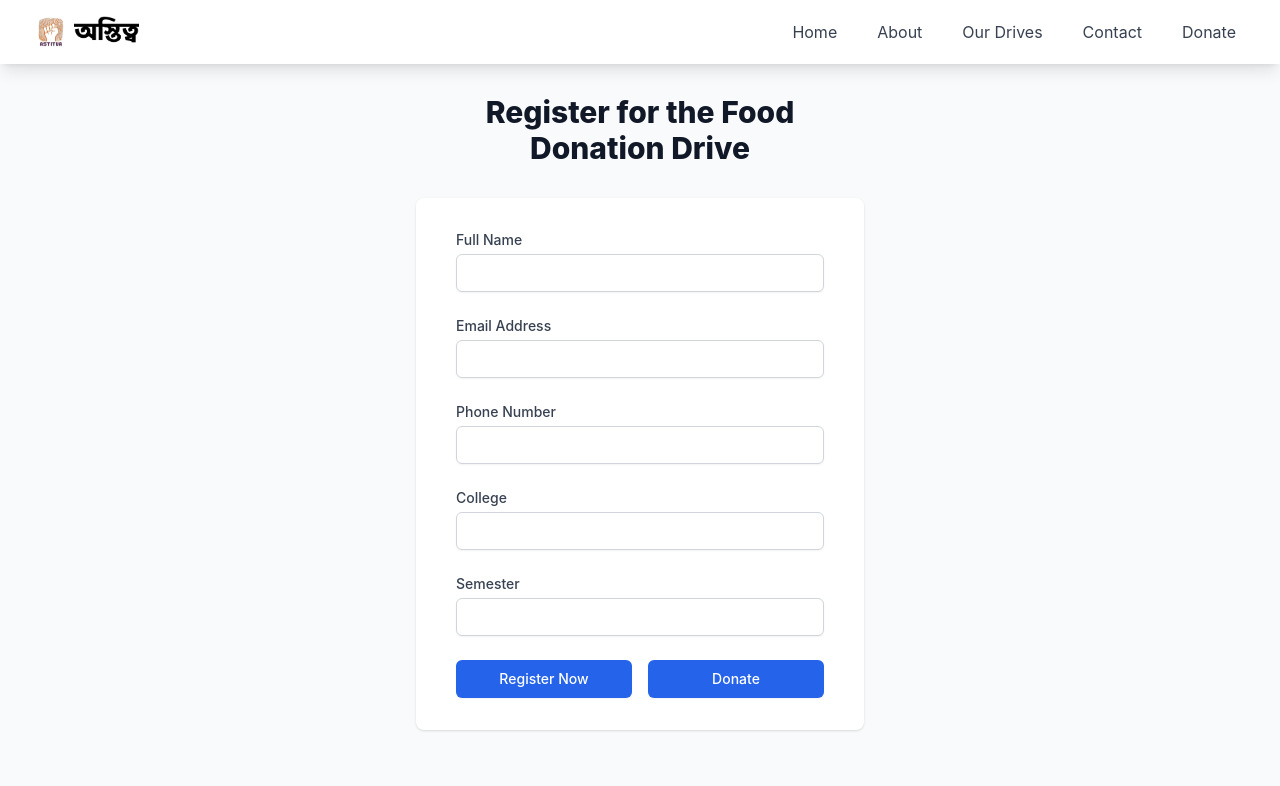
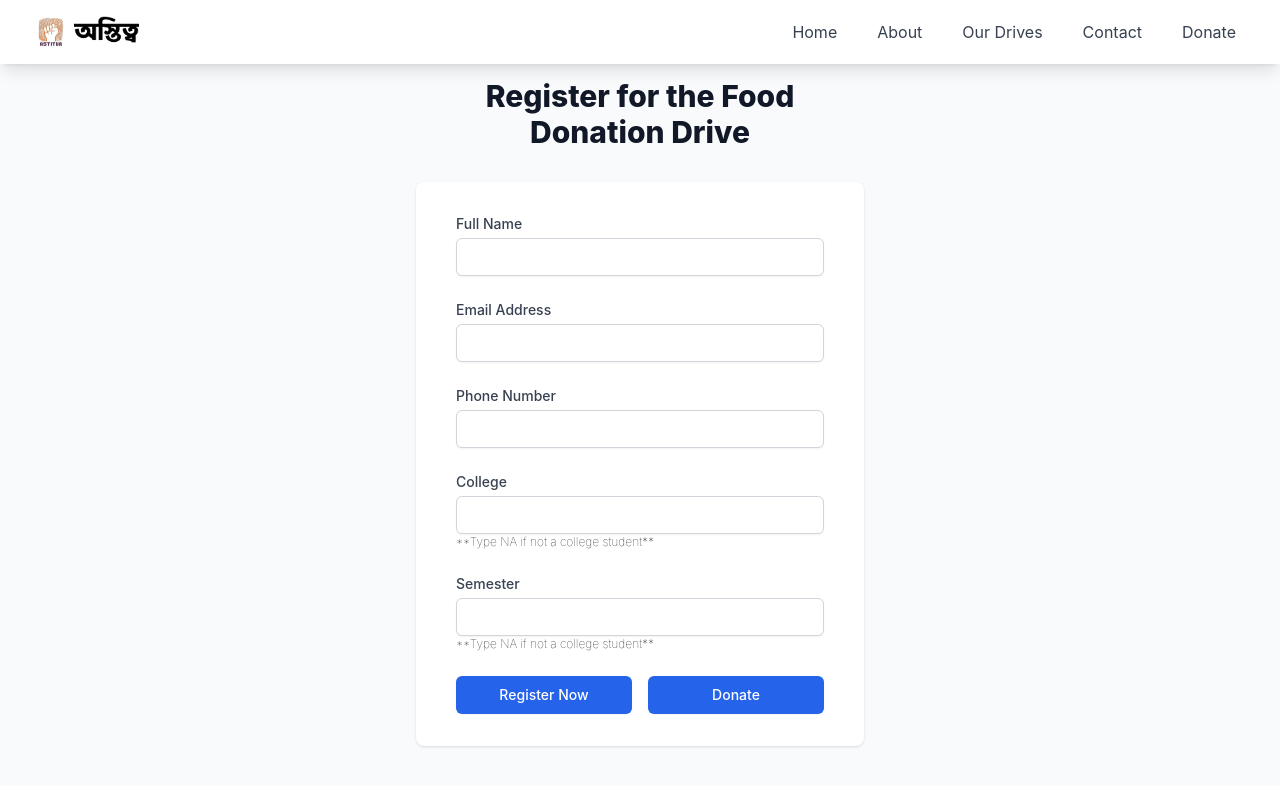
Before and after one commit to nitul8/astitva, a React (Vite) app: page /food-donation in a window 1280 px wide. Shown: the top 786 px of the page. Built offline with nearby package versions, Linux system fonts and the light colour scheme.

Commit message:
Add guidance for non-college students in FoodDonation component

```diff
--- a/src/pages/drives/FoodDonation.jsx
+++ b/src/pages/drives/FoodDonation.jsx
@@ -145,6 +145,9 @@ const FoodDonation = () => {
                                 onChange={handleChange}
                                 className="mt-1 block w-full px-3 py-2 border border-gray-300 rounded-md shadow-sm focus:ring-blue-500 focus:border-blue-500 sm:text-sm"
                             />
+                            <p className="font-thin text-xs">
+                                **Type NA if not a college student**
+                            </p>
                         </div>
 
                         {/* Semester Field */}
@@ -164,6 +167,9 @@ const FoodDonation = () => {
                                 onChange={handleChange}
                                 className="mt-1 block w-full px-3 py-2 border border-gray-300 rounded-md shadow-sm focus:ring-blue-500 focus:border-blue-500 sm:text-sm"
                             />
+                            <p className="font-thin text-xs">
+                                **Type NA if not a college student**
+                            </p>
                         </div>
 
                         {/* Submit & Donate Buttons */}
```
